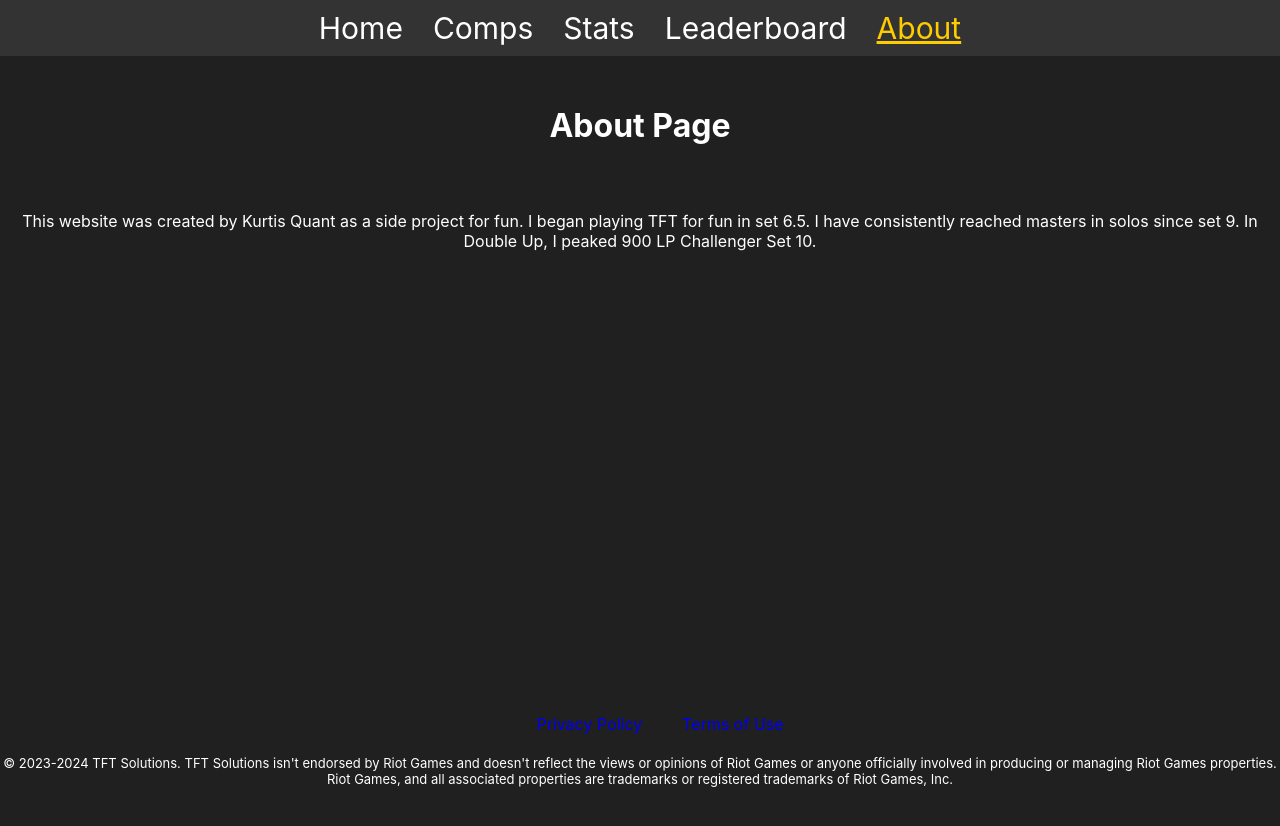
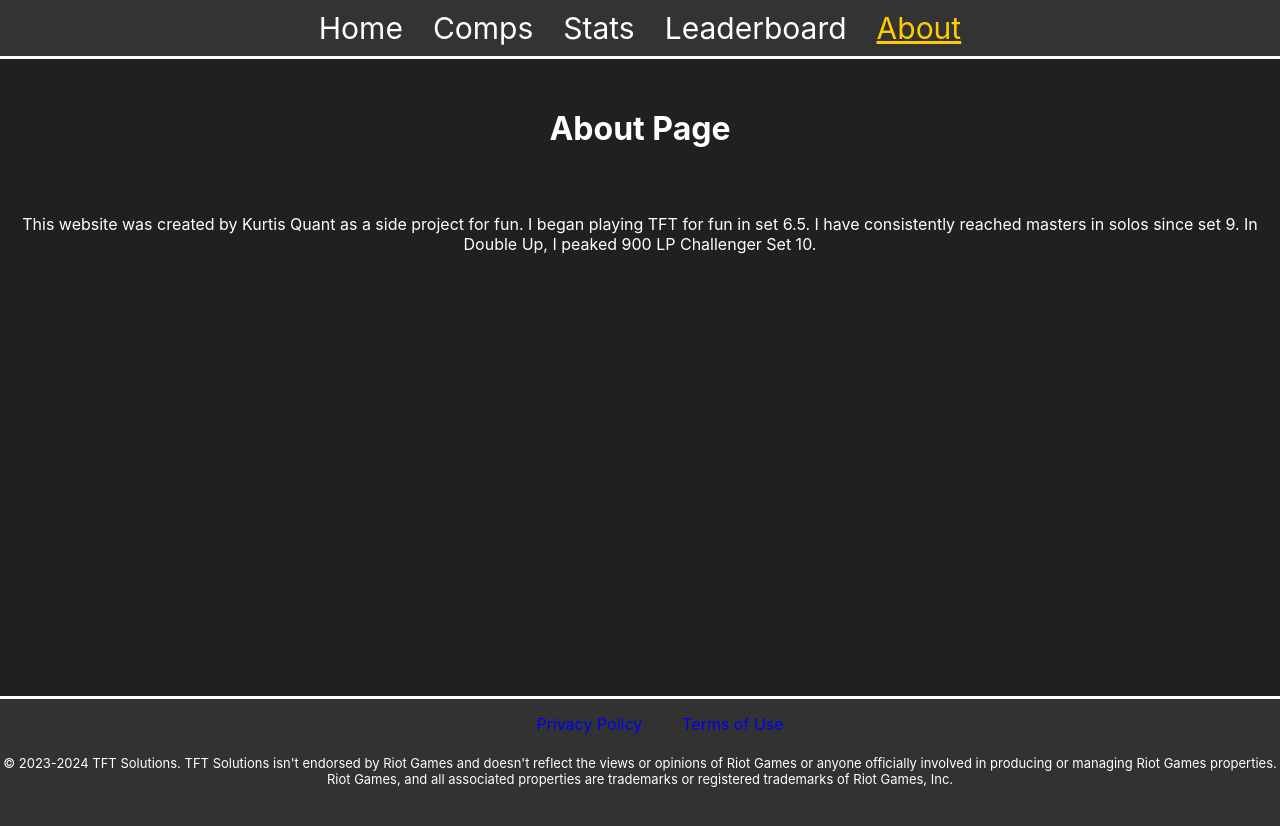
Before and after one commit to Kurtain4774/TFT_Double_Up, a React (Create React App) app in the folder client/: page /about in a window 1280 px wide. Shown: the top 826 px of the page. After the commit the page ends 800 px from the top, so only its background shows below. Built offline with nearby package versions, Linux system fonts and the light colour scheme.

Commit message:
The footer is now at the bottom of the page

```diff
--- /dev/null
+++ b/client/src/App.css
@@ -0,0 +1,17 @@
+.flex-container{
+    display: flex;
+    flex-flow: column;
+    height: 100%;
+}
+
+.flex-container .row-header{
+    flex: 0 1 auto;
+}
+
+.flex-container .row-content{
+    flex: 1 1 auto;
+}
+
+.flex-container .row-footer{
+    flex: 0 1 40px;
+}
--- a/client/src/App.js
+++ b/client/src/App.js
@@ -1,26 +1,36 @@
-import React from 'react'
-import { routes } from './routes';
-import { BrowserRouter, Route, Routes } from 'react-router-dom';
-import NavBar from './components/nav_bar/navBar';
-import Footer from './components/footer/footer.js';
+import React from "react";
+import { routes } from "./routes";
+import { BrowserRouter, Route, Routes } from "react-router-dom";
+import NavBar from "./components/nav_bar/navBar";
+import Footer from "./components/footer/footer.js";
+import './App.css';
 
 const App = () => (
   <BrowserRouter>
-  <NavBar/>
+    <div className="flex-container">
+      <div className="row-header">
+        <NavBar />
+      </div>
+
+      <div className="row-content">
         <Routes>
-    {routes.map(route => (
+          {routes.map((route) => (
             <Route
               key={route.path}
               path={route.path}
-        element={<route.component/>}
+              element={<route.component />}
               exact={route.exact}
             />
           ))}
         </Routes>
+      </div>
 
-  <Footer/>
+      <div className="row-footer">
+        <Footer />
+      </div>
+
+    </div>
   </BrowserRouter>
-
-)
+);
 
 export default App;
--- a/client/src/components/footer/footer.css
+++ b/client/src/components/footer/footer.css
@@ -9,9 +9,10 @@
     margin: 5px 20px 5px 20px;
 }
 .footer{
-    position: fixed;
+/*position: absolute;
   left: 0;
   bottom: 0;
+  */
   width: 100%;
   color: white;
   text-align: center;
--- a/client/src/index.css
+++ b/client/src/index.css
@@ -10,11 +10,15 @@ body {
 
 }
 
-html, #root{
+ html{
   height: 100%;
   width: 100%;
   background-color: #333232;
   color: white;
+}
+
+#root{
+  height: 100%;
 }
 
 
--- a/client/src/pages/css/pages.css
+++ b/client/src/pages/css/pages.css
@@ -1,9 +1,10 @@
 .page{
     background-color: rgb(33, 32, 32);
+    width: 100%;
+    color: white;
     height: 100%;
-    width: 100%;
-
-    color: white;
+    border-top: 3px solid white;
+    border-bottom: 3px solid white;
 }
 
 h1{
--- a/client/src/pages/home/homepage.css
+++ b/client/src/pages/home/homepage.css
@@ -31,7 +31,11 @@
     margin: 100px 0px 100px 0px;
   }
 
+  /*
+  Fix this pls
+  */
   .table-div{
+    margin-top: 40px;
     text-align: center;
     width: 50%;
     right: 50%;
--- a/client/src/pages/home/homepage.js
+++ b/client/src/pages/home/homepage.js
@@ -55,7 +55,6 @@ const HomePage = () => {
 
         </div>
       </div>
-      <hr></hr>
       <div className="table-div">
         Tables
         <select id="table-select-id" className="table-select">
```
Lines whose indentation alone changed are shown as unchanged.
